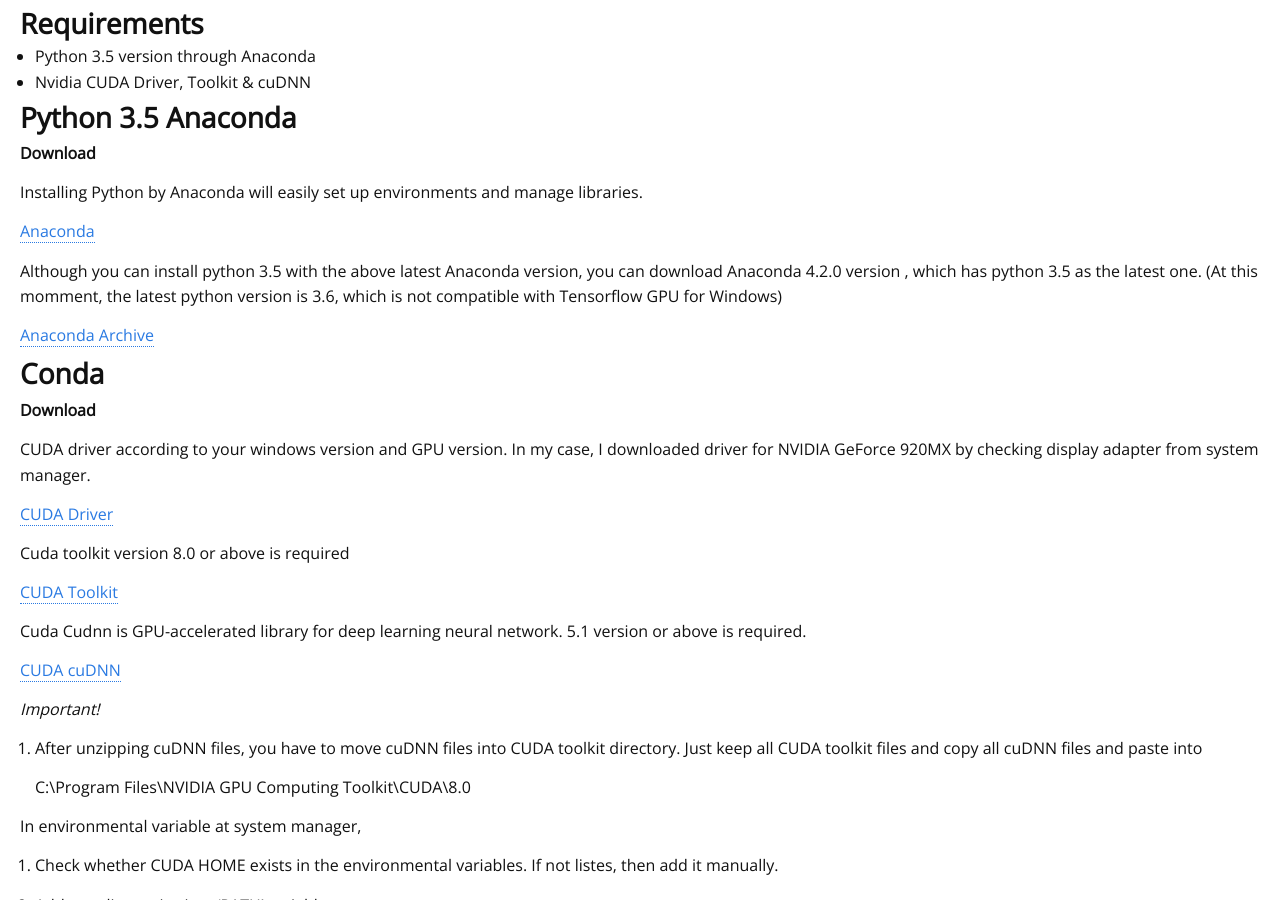
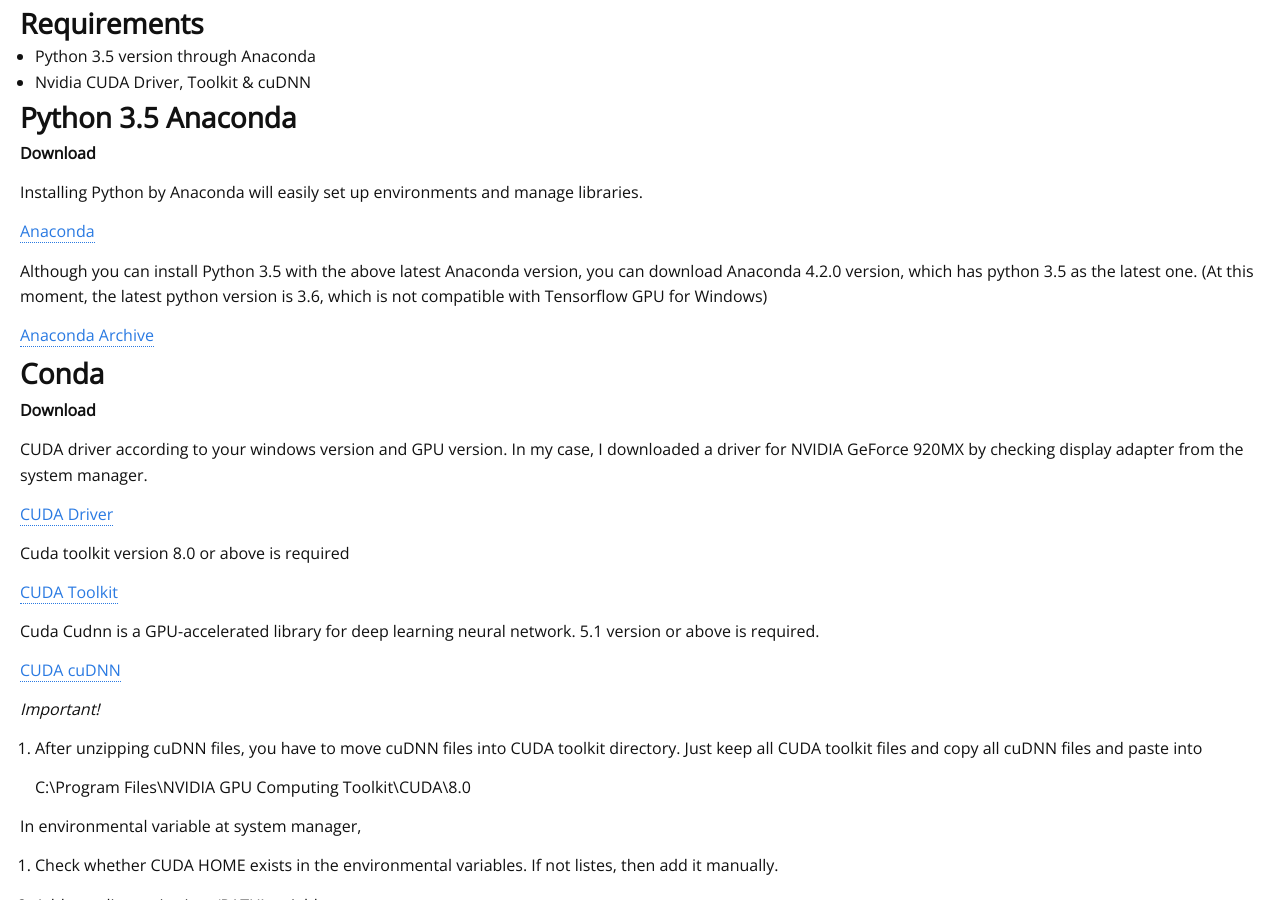
Before and after one commit to wonik/wonikjang.github.io, a Jekyll site: the page built from _posts/2017-04-13-Tensorflow_GPU_Install.md, in a window 1280 px wide and 900 px high, scrolled down 328 px. Built offline with Jekyll 4.4.1, drawn with Linux system fonts in a browser that asks for light colours; nearby versions of some CDN libraries; comment, search, counter and statistics services are not loaded; some of the changed text lies outside the part shown.

Commit message:
Update 2017-04-13-Tensorflow_GPU_Install.md

```diff
--- a/_posts/2017-04-13-Tensorflow_GPU_Install.md
+++ b/_posts/2017-04-13-Tensorflow_GPU_Install.md
@@ -28,7 +28,7 @@
 
 [Anaconda][Anaconda-]
 
-Although you can install python 3.5 with the above latest Anaconda version, you can download Anaconda 4.2.0 version , which has python 3.5 as the latest one. (At this momment, the latest python version is 3.6, which is not compatible with Tensorflow GPU for Windows)
+Although you can install Python 3.5 with the above latest Anaconda version, you can download Anaconda 4.2.0 version, which has python 3.5 as the latest one. (At this moment, the latest python version is 3.6, which is not compatible with Tensorflow GPU for Windows)
 
 [Anaconda Archive][Anacondaarc]
 
@@ -42,7 +42,7 @@
 
 **Download**
 
-CUDA driver according to your windows version and GPU version. In my case, I downloaded driver for NVIDIA GeForce 920MX by checking display adapter from system manager.
+CUDA driver according to your windows version and GPU version. In my case, I downloaded a driver for NVIDIA GeForce 920MX by checking display adapter from the system manager.
 
 [CUDA Driver][driver]
 
@@ -50,7 +50,7 @@
 
 [CUDA Toolkit][toolkit]
 
-Cuda Cudnn is GPU-accelerated library for deep learning neural network. 5.1 version or above is required.
+Cuda Cudnn is a GPU-accelerated library for deep learning neural network. 5.1 version or above is required.
 
 [CUDA cuDNN][cudnn]
 
```
Also changed, not shown: other parts of _posts/2017-04-13-Tensorflow_GPU_Install.md (+1 -1 lines).
